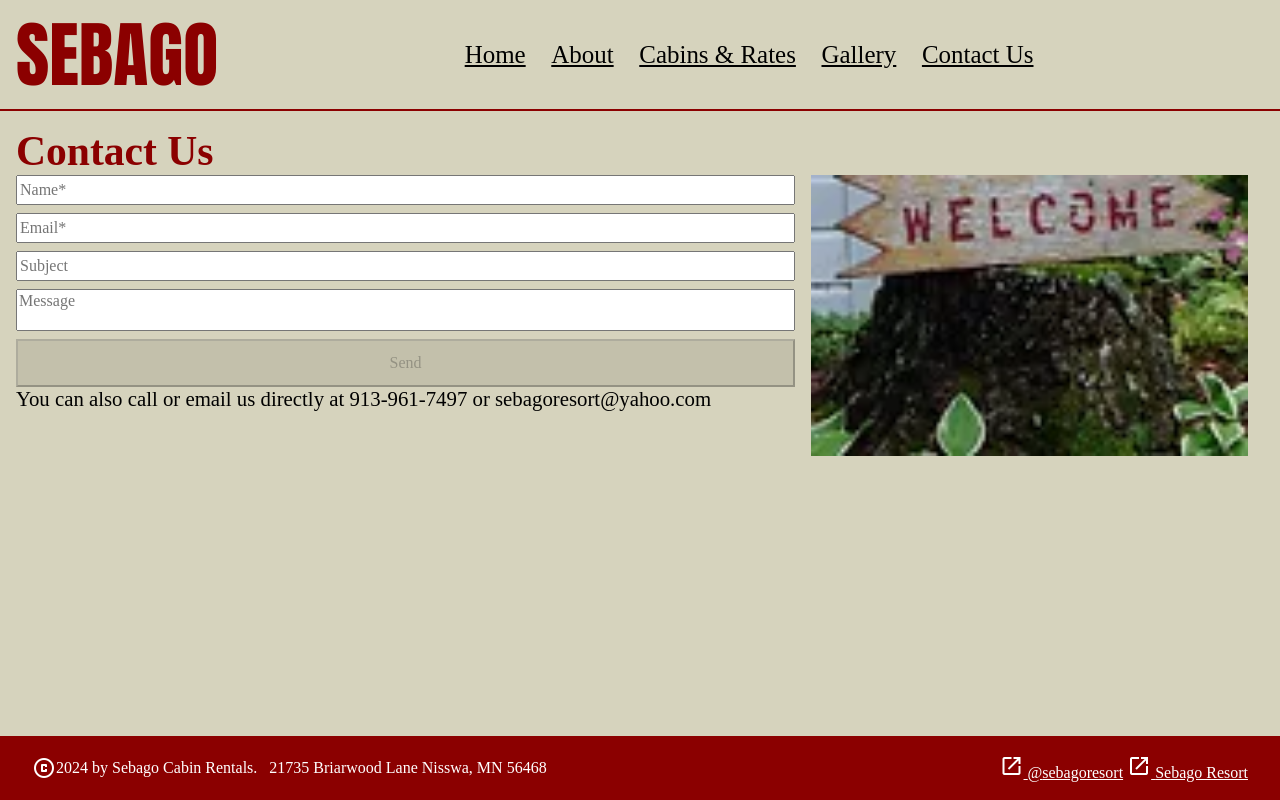
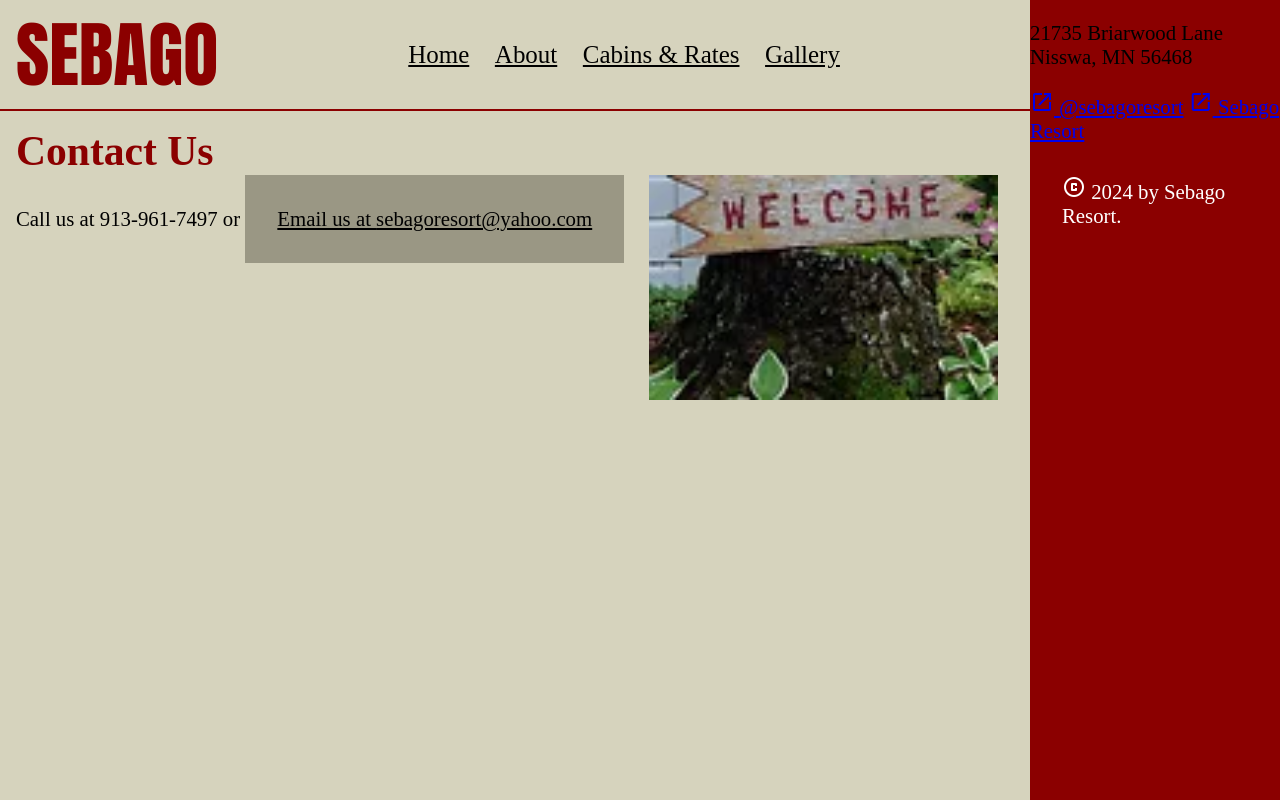
Before and after one commit to rmacdonald00/sebago, a SvelteKit app: page /contact-us in a window 1280 px wide. Built offline with nearby package versions, Linux system fonts and the light colour scheme.

Commit message:
made divs in the spots I want them. things hide.show as desired from size

```diff
--- a/src/app.html
+++ b/src/app.html
@@ -17,12 +17,26 @@
 		--dark-tan: #9a9784;
 		--white: #ffffff;
 		--sebago-red: #8B0000;
+		/* TBD Variables
+			mobile-width-breakpoint: 35rem
+		*/
 		font-family: 'Text-Font';
+		scrollbar-color: #7d7d7d #00000000;
+	}
+
+	::-webkit-scrollbar {
+		width: 5px;
+		position: fixed;
+	}
+
+	::-webkit-scrollbar-thumb {
+		border-radius: 0.5rem;
+		background: #7d7d7d;
 	}
 
 	body {
 		font-size: 1.3rem;
-		background-color: var(--tan);
+		background-color: var(--sebago-red);
 		margin: 0px;
 		min-width: 100%;
 		min-height: 100%;
--- a/src/lib/components/structure/PageFooter.svelte
+++ b/src/lib/components/item-display/SebagoInfoDisplay.svelte
@@ -2,14 +2,11 @@
 	import type { SebagoInfo } from '$lib/models/WebsiteContentModel';
 	export let SebagoDetails: SebagoInfo;
 	import AddressDisplay from '../item-display/AddressDisplay.svelte';
+	import Copyright from '../structure/Copyright.svelte';
 </script>
 
-<div class={'footer'}>
-	<div class={'sebago-info'}>
-		<span class="material-symbols-outlined"> copyright </span>
-		2024 by {SebagoDetails.name}. &nbsp;&nbsp;
-		<AddressDisplay address={SebagoDetails.address} />
-	</div>
+<div class="content-box">
+	<AddressDisplay address={SebagoDetails.address} />
 	<div>
 		<a href={SebagoDetails.instagram.externalLink} target="_blank">
 			<span class="material-symbols-outlined"> open_in_new </span>
@@ -20,29 +17,23 @@
 			<span>{SebagoDetails.facebook.username}</span>
 		</a>
 	</div>
+	<span class="copyright">
+		<Copyright {SebagoDetails} />
+	</span>
 </div>
 
 <style>
-	a {
-		color: var(--white);
-	}
-	.footer {
+	.content-box {
+		height: 100%;
+		width: 100%;
 		background-color: var(--sebago-red);
-		color: var(--white);
-		height: 4rem;
-		width: 100%;
-		display: flex;
-		flex-direction: row;
-		justify-content: space-between;
-		padding: 2rem;
-		align-items: center;
-		box-sizing: border-box;
-		font-size: 1rem;
 	}
 
-	.sebago-info {
-		display: flex;
-		flex-direction: row;
-		align-items: center;
+	/* Small Screen */
+	@media only screen and (max-width: 35rem) {
+		.copyright,
+		.map {
+			display: none;
+		}
 	}
 </style>
--- /dev/null
+++ b/src/lib/components/structure/Copyright.svelte
@@ -0,0 +1,17 @@
+<script lang="ts">
+	import type { SebagoInfo } from '$lib/models/WebsiteContentModel';
+	export let SebagoDetails: SebagoInfo;
+</script>
+
+<div class={'copyright'}>
+	<span class="material-symbols-outlined"> copyright </span>
+	2024 by {SebagoDetails.name}. &nbsp;&nbsp;
+</div>
+
+<style>
+	.copyright {
+		padding: 2rem;
+		color: var(--white);
+		background-color: var(--sebago-red);
+	}
+</style>
--- a/src/lib/components/structure/NavigationBar.svelte
+++ b/src/lib/components/structure/NavigationBar.svelte
@@ -10,8 +10,7 @@
 		{ href: '/', title: 'Home' },
 		{ href: '/about', title: 'About' },
 		{ href: '/cabins-and-rates', title: 'Cabins & Rates' },
-		{ href: '/gallery', title: 'Gallery' },
-		{ href: '/contact-us', title: 'Contact Us' }
+		{ href: '/gallery', title: 'Gallery' }
 	];
 </script>
 
--- a/src/lib/data/content.json
+++ b/src/lib/data/content.json
@@ -1,7 +1,7 @@
 {
     "ModelVersionKey": 1,
     "SebagoContactDetails": {
-        "name": "Sebago Cabin Rentals",
+        "name": "Sebago Resort",
         "phoneNumber": "913-961-7497",
         "email": "sebagoresort@yahoo.com",
         "address": {
@@ -18,6 +18,10 @@
         "instagram": {
             "username": "sebagoresort",
             "externalLink": "https://www.instagram.com/sebagoresort/"
+        },
+        "emailContentDefaults": {
+            "subject": "Sebago Resort Website Contact",
+            "body": "Here is some mo0re we!!rd <content>\n\nand some line breaks"
         }
     },
     "AboutSections": [
--- a/src/lib/models/ContactFormRequest.ts
+++ /dev/null
@@ -1,6 +0,0 @@
-export interface ContactFormRequest {
-    name: string;
-    email: string;
-    subject: string;
-    message: string;
-}
--- a/src/lib/models/WebsiteContentModel.ts
+++ b/src/lib/models/WebsiteContentModel.ts
@@ -19,6 +19,7 @@ export interface SebagoInfo {
     email: string;
     facebook: SocialMedia;
     instagram: SocialMedia;
+    emailContentDefaults?: { subject?: string; body?: string };
 }
 
 export interface Address {
--- a/src/routes/+layout.svelte
+++ b/src/routes/+layout.svelte
@@ -1,5 +1,7 @@
 <script lang="ts">
-	import PageFooter from '$lib/components/structure/PageFooter.svelte';
+	import SebagoInfoDisplay from '$lib/components/item-display/SebagoInfoDisplay.svelte';
+	import Copyright from '$lib/components/structure/Copyright.svelte';
+	import PageFooter from '$lib/components/structure/Copyright.svelte';
 	import PageHeader from '$lib/components/structure/PageHeader.svelte';
 	import '../styles/display.css';
 	import '../styles/text.css';
@@ -14,13 +16,19 @@
 		href="https://fonts.googleapis.com/css2?family=Material+Symbols+Outlined"
 	/>
 </svelte:head>
-
-<div class={'vertical-stack page'}>
-	<PageHeader />
-	<div class={'slot-content'}>
-		<slot />
+<div class="container">
+	<div class={'vertical-stack content'}>
+		<PageHeader />
+		<div class={'slot-content'}>
+			<slot />
+		</div>
+		<span class="copyright">
+			<Copyright SebagoDetails={data.SebagoDetails} />
+		</span>
 	</div>
-	<PageFooter SebagoDetails={data.SebagoDetails} />
+	<div class="sidebar">
+		<SebagoInfoDisplay SebagoDetails={data.SebagoDetails} />
+	</div>
 </div>
 
 <style>
@@ -29,7 +37,35 @@
 		flex: 2;
 		box-sizing: border-box;
 	}
-	.page {
-		height: 100vh;
+	.container {
+		display: flex;
+		height: 100vh; /* Full viewport height */
+		overflow: hidden; /* Prevent scrolling of the container */
+	}
+
+	.sidebar {
+		width: 250px; /* Fixed width for the sidebar */
+		flex-shrink: 0; /* Prevent shrinking */
+		overflow: hidden; /* Prevent scrolling inside */
+	}
+
+	.content {
+		flex: 1; /* Take the remaining space */
+		overflow-y: auto; /* Scrollable content */
+		background-color: var(--tan);
+	}
+
+	/* Big Screen */
+	@media only screen and (min-width: 35rem) {
+		.copyright {
+			display: none;
+		}
+	}
+
+	/* Small Screen */
+	@media only screen and (max-width: 35rem) {
+		.sidebar {
+			display: none;
+		}
 	}
 </style>
--- a/src/routes/contact-us/+page.svelte
+++ b/src/routes/contact-us/+page.svelte
@@ -1,93 +1,26 @@
 <script lang="ts">
 	import ImageAndContentRow from '$lib/components/helpers/ImageAndContentRow.svelte';
 	import { WebsiteImagesConfig } from '$lib/data/WebsiteImages';
-	import type { ContactFormRequest } from '$lib/models/ContactFormRequest';
 	import type { PageData } from './$types';
 	export let data: PageData;
-	const contactFormRequest: ContactFormRequest = {
-		name: '',
-		email: '',
-		subject: '',
-		message: ''
-	};
-
-	const submitContactForm = () => {
-		console.log(contactFormRequest);
-		//TODO: actually send this somewhere
-	};
+	const mailtoLink = encodeURI(
+		`mailto:${data.SebagoDetails.email}?subject=${data.SebagoDetails.emailContentDefaults?.subject ?? ''}&body=${data.SebagoDetails.emailContentDefaults?.body ?? ''}`
+	);
 </script>
 
 <h1>Contact Us</h1>
 <ImageAndContentRow image={WebsiteImagesConfig.ContactUs} imageSide={'right'}>
-	<form on:submit={submitContactForm}>
-		<div class={'vertical-stack contact-form'}>
-			<input
-				id="name"
-				type="text"
-				maxlength="255"
-				bind:value={contactFormRequest.name}
-				placeholder="Name*"
-				required
-			/>
-			<input
-				id="email"
-				type="email"
-				bind:value={contactFormRequest.email}
-				placeholder="Email*"
-				required
-			/>
-			<input
-				id="subject"
-				type="text"
-				maxlength="255"
-				bind:value={contactFormRequest.subject}
-				placeholder="Subject"
-			/>
-			<textarea
-				id="message"
-				bind:value={contactFormRequest.message}
-				placeholder="Message"
-				class={'message-input'}
-			/>
-			<button type="submit">Send</button>
-		</div>
-	</form>
-
 	<div>
-		You can also call or email us directly at {data.SebagoDetails.phoneNumber} or {data
-			.SebagoDetails.email}
+		Call us at {data.SebagoDetails.phoneNumber} or
+		<a href={mailtoLink} class={'mailto-button'}>Email us at {data.SebagoDetails.email}</a>
 	</div>
 </ImageAndContentRow>
 
 <style>
-	button {
+	.mailto-button {
 		background-color: var(--dark-tan);
 		color: black;
-		height: 3rem;
-	}
-	.contact-form {
-		row-gap: 0.5rem;
-	}
-
-	.contact-form * {
-		font-family: 'Text-Font';
-		font-size: 1rem;
-	}
-
-	input,
-	textarea {
-		min-height: 1.5rem;
-	}
-
-	form:invalid button {
-		opacity: 0.3;
-		pointer-events: none;
-	}
-
-	input:invalid {
-		color: var(--sebago-red);
-	}
-	.message-input {
-		resize: none;
+		padding: 2rem;
+		display: inline-block;
 	}
 </style>
```
